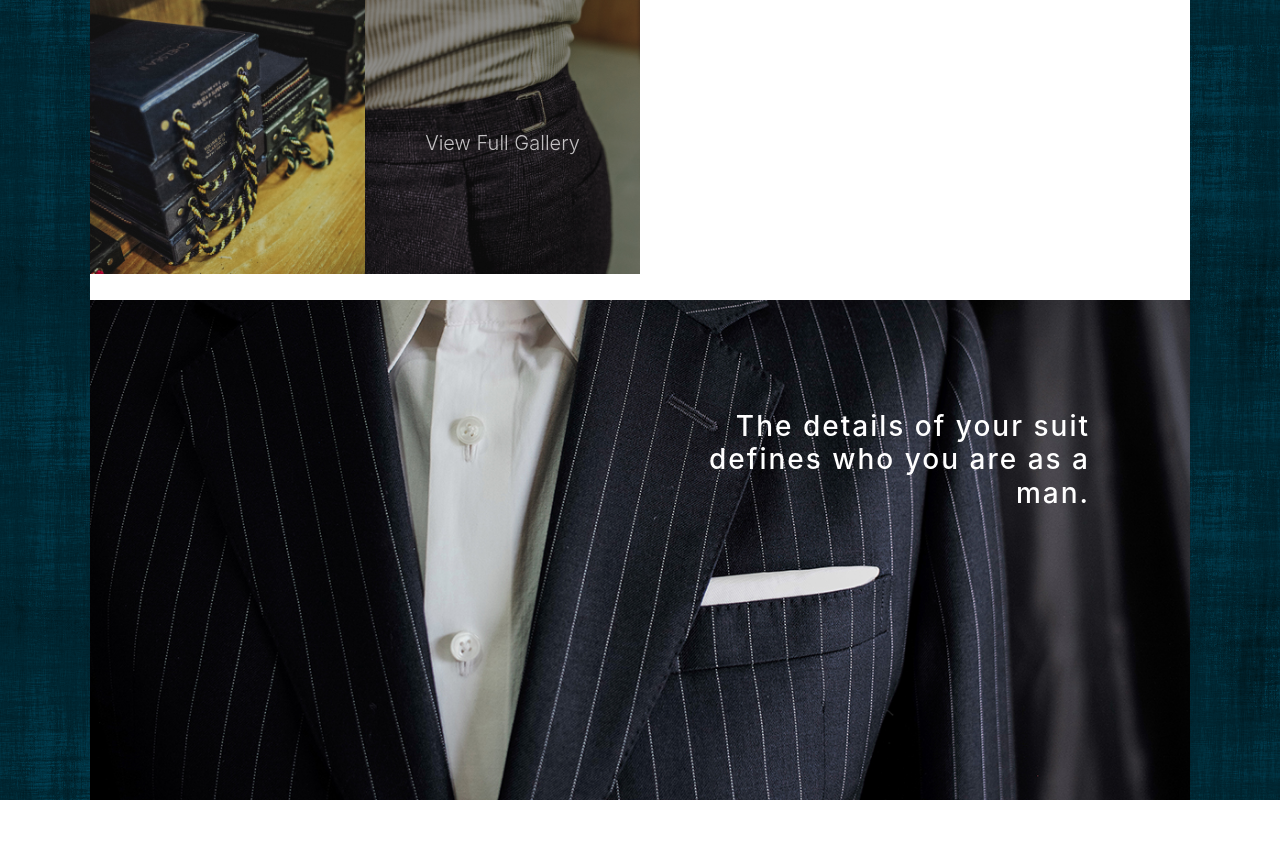
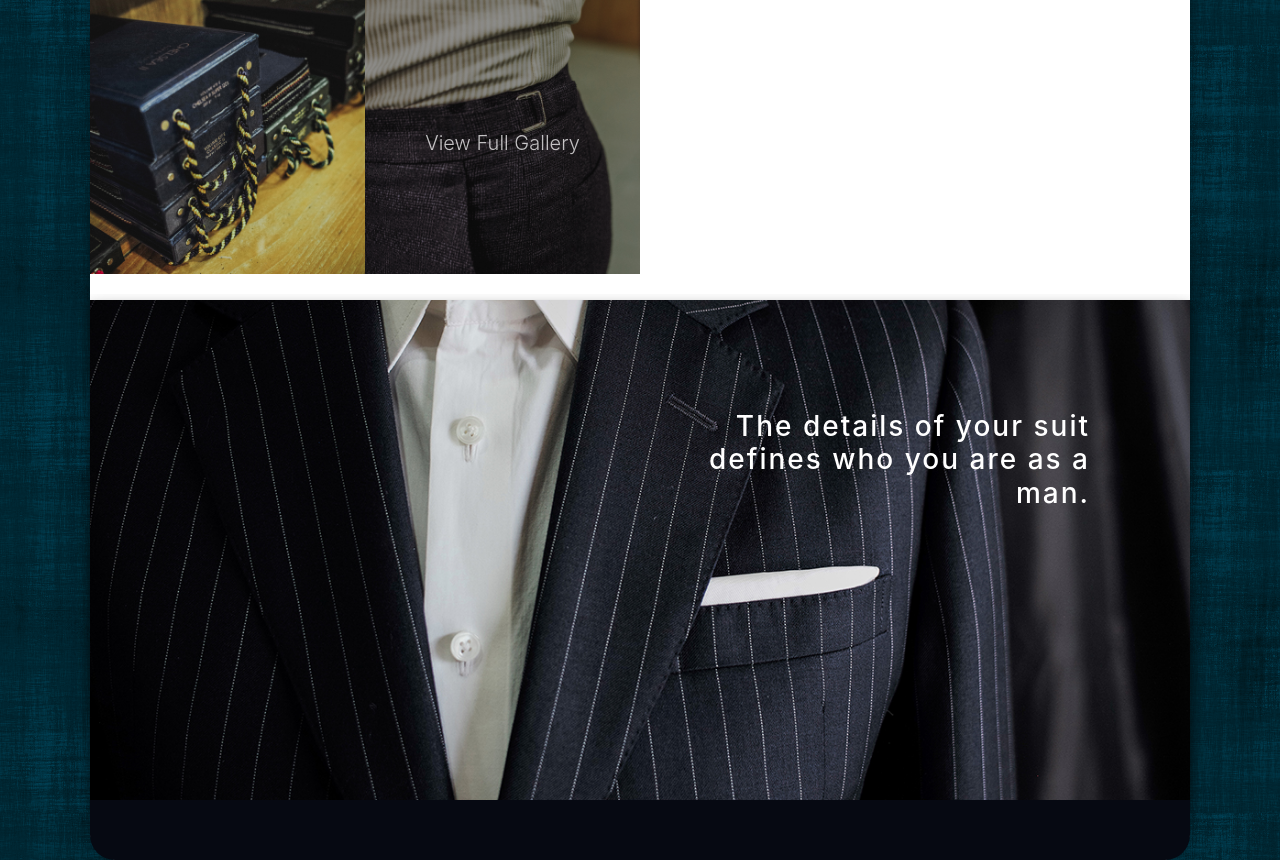
Before and after one commit to setijo01/Pangestoe_Web, a Flask app: page / in a window 1280 px wide. Shown: the part 2174-3034 px from the top of the page. Before the commit the page ends 2974 px from the top, so only its background shows below. Run offline with Flask 2, Linux system fonts and the light colour scheme; some libraries are stand-ins or nearby versions.

Commit message:
minor changes
added footer

```diff
--- a/src/static/css/gallery_thumb.css
+++ b/src/static/css/gallery_thumb.css
@@ -4,6 +4,7 @@
     width: 100%;
     background-color: #FFFFFF;
     text-align: center;
+
 }
 
 .fh5co-gallery {
--- a/src/static/css/style.css
+++ b/src/static/css/style.css
@@ -14,6 +14,8 @@ body {
     margin-right: auto;
     background: #ffffff;
     padding: 0;
+    box-shadow: 0 4px 8px 0 rgba(0, 0, 0, 0.2),0 6px 20px 0 rgba(0, 0, 0, 0.19);
+	border-radius: 0 0 30px 30px;
 }
 
 .navbar-light {
@@ -47,6 +49,7 @@ div.logo img {
 	padding-top: 150px;
 	padding-bottom: 150px;
     height: 550px;
+    box-shadow: 0 4px 8px 0 rgba(0, 0, 0, 0.2),0 6px 20px 0 rgba(0, 0, 0, 0.19);
 }
 
 
@@ -86,8 +89,8 @@ div.heading_box {
     width: 80%;
     margin-bottom: 30px;
 	text-align: justify;
+}
 
-}
 #about_title{
     text-align: center;
     margin: 30px auto;
@@ -98,6 +101,7 @@ div.heading_box {
     height: 500px;
     background: url(../img/banners/banner1.jpg) no-repeat fixed center bottom;
     background-size: cover;
+    box-shadow: 0 4px 8px 0 rgba(0, 0, 0, 0.2),0 6px 20px 0 rgba(0, 0, 0, 0.19);
 }
 
 .first_banner_txt {
@@ -115,6 +119,7 @@ div.heading_box {
     height: 500px;
     background: url(../img/banners/banner2.jpg) no-repeat fixed center bottom;
     background-size: cover;
+    box-shadow: 0 4px 8px 0 rgba(0, 0, 0, 0.2),0 6px 20px 0 rgba(0, 0, 0, 0.19);
 }
 
 .second_banner_txt{
@@ -126,6 +131,15 @@ div.heading_box {
 	letter-spacing: 2px;
 	margin-top: 0px;
 	width: 500px;
+}
+
+footer{
+    bottom: 0;
+    width: 100%;
+    height: 60px;
+    line-height: 60px;
+    background-color: #060912;
+	border-radius: 0 0 25px 25px;
 }
 
 @media (min-width: 1200px){
--- a/src/templates/base.jinja2
+++ b/src/templates/base.jinja2
@@ -34,7 +34,11 @@
 {% block content %}
 
 {% endblock %}
+            <footer>
+                <div class="container footer">
 
+                </div>
+            </footer>
         </div>
 </body>
 </html>
```
